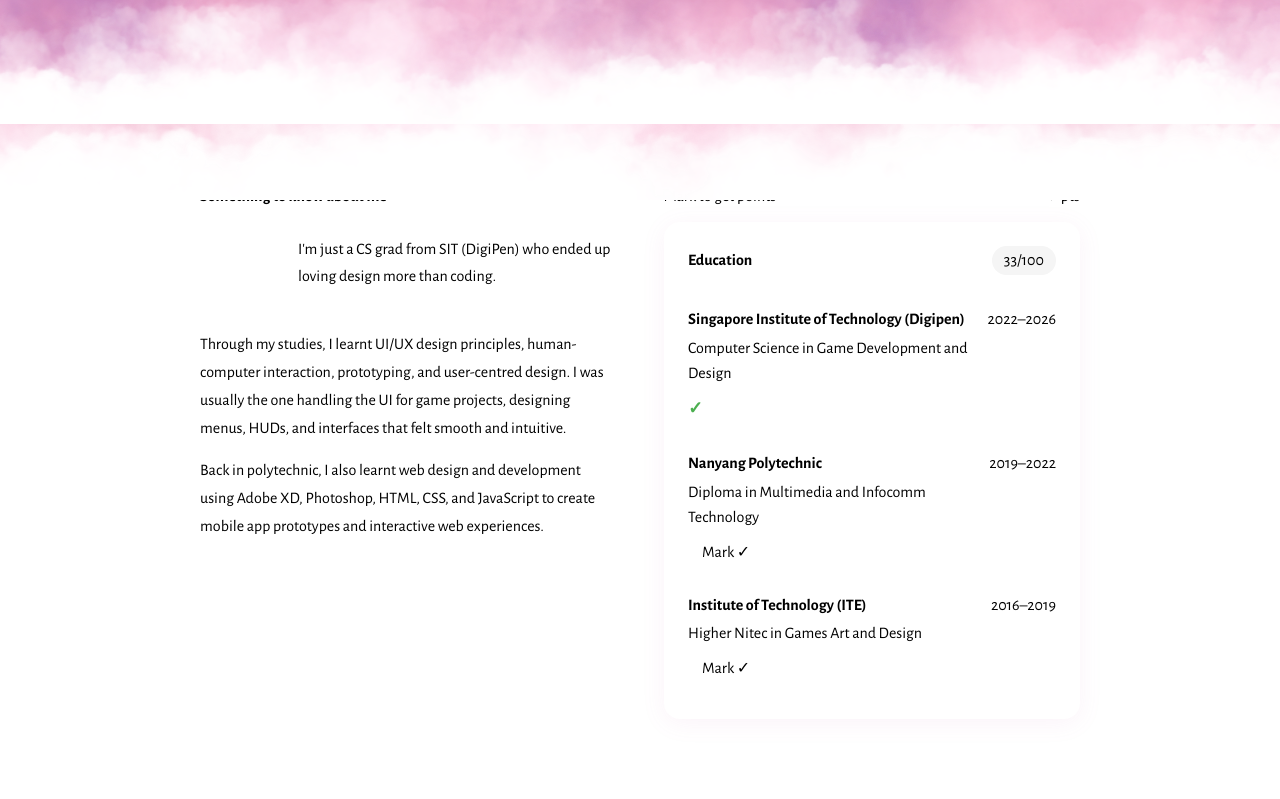
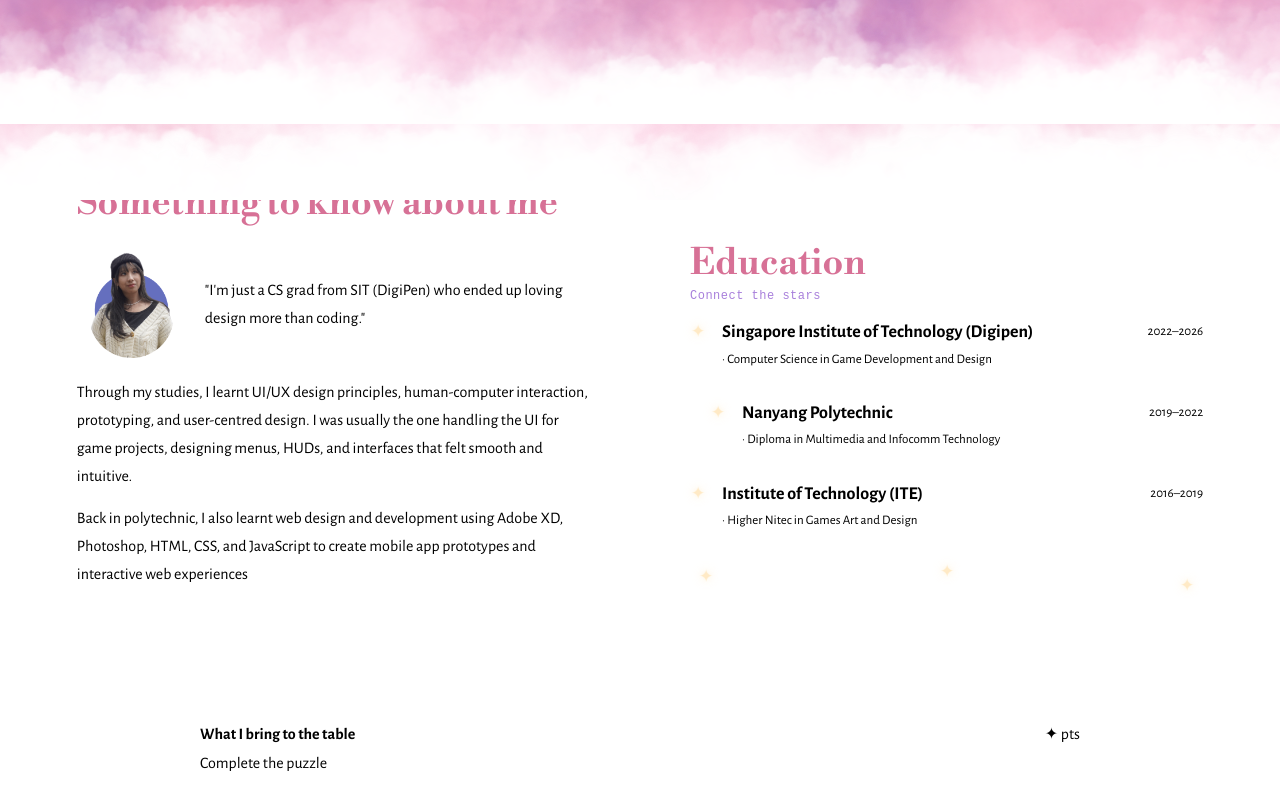
Before and after one commit to RinaFirdianaa/Portfolio, a React (Vite) app: page / in a window 1280 px wide. Shown: the part 600-1399 px from the top of the page. Built offline with nearby package versions, Linux system fonts and the light colour scheme; a web font is replaced by a local one.

Commit message:
completed about page

```diff
--- a/src/components/About/About.jsx
+++ b/src/components/About/About.jsx
@@ -4,29 +4,154 @@
  * interactive education card on the right.
  */
 
-import { useState } from 'react'
+import { useState, useRef, useEffect } from 'react'
 import { EDUCATION } from '@/constants/data'
+import { useSparkles } from '@/components/Sparkle/SparkleContext'
+import { useScore } from '@/components/Score/ScoreContext'
+import StarIcon from '@/components/StarIcon/StarIcon'
 import styles from './About.module.css'
 
+const BOTTOM_STARS = [
+  { id: 'star-a', size: '1.2rem' },
+  { id: 'star-b', size: '1.2rem' },
+  { id: 'star-c', size: '1.2rem' },
+]
+
+const SPARKLE_TRAVEL_MS  = 850
+const CONSTELLATION_SCORE = 10
+
+function AnimatedLine({ x1, y1, x2, y2, length, animate }) {
+  const ref = useRef(null)
+
+  useEffect(() => {
+    const el = ref.current
+    if (!el) return
+
+    if (animate) {
+      el.style.transition       = 'none'
+      el.style.strokeDasharray  = length
+      el.style.strokeDashoffset = length
+      requestAnimationFrame(() => {
+        requestAnimationFrame(() => {
+          el.style.transition       = 'stroke-dashoffset 0.6s ease'
+          el.style.strokeDashoffset = '0'
+        })
+      })
+    } else {
+      el.style.transition       = 'none'
+      el.style.strokeDasharray  = length
+      el.style.strokeDashoffset = '0'
+    }
+  }, [])
+
+  return (
+    <line
+      ref={ref}
+      x1={x1} y1={y1}
+      x2={x2} y2={y2}
+      className={styles.constellationLine}
+    />
+  )
+}
+
 export default function About() {
-  // Track which education entries the user has marked complete
-  const [marked, setMarked] = useState(
-    () => new Set(EDUCATION.filter((e) => e.completed).map((e) => e.id))
+  const [clickOrder, setClickOrder] = useState([])
+  const [marked, setMarked]         = useState(() => new Set())
+  const [lines, setLines]           = useState([])
+  const [completed, setCompleted]   = useState(false)
+
+  const { fireSparkles } = useSparkles()
+  const { addScore }     = useScore()
+
+  const totalStars = EDUCATION.length + BOTTOM_STARS.length
+  const isLocked   = completed
+
+  const starRefs = useRef({})
+  const cardRef  = useRef(null)
+
+  const getStarCentre = (id) => {
+    const el        = starRefs.current[id]
+    const container = cardRef.current
+    if (!el || !container) return null
+    const elRect        = el.getBoundingClientRect()
+    const containerRect = container.getBoundingClientRect()
+    return {
+      x: elRect.left + elRect.width  / 2 - containerRect.left,
+      y: elRect.top  + elRect.height / 2 - containerRect.top,
+    }
+  }
+
+  const getLineLength = (x1, y1, x2, y2) =>
+    Math.sqrt((x2 - x1) ** 2 + (y2 - y1) ** 2)
+
+  const handleStarClick = (id) => {
+    if (isLocked) return
+
+    setClickOrder((prev) => {
+      const idx = prev.indexOf(id)
+
+      if (idx !== -1) {
+        const newOrder = prev.slice(0, idx)
+        setLines((prevLines) => prevLines.slice(0, newOrder.length === 0 ? 0 : newOrder.length - 1))
+        setMarked((prevMarked) => {
+          const next = new Set(prevMarked)
+          prev.slice(idx).forEach((sid) => next.delete(sid))
+          return next
+        })
+        return newOrder
+      }
+
+      if (prev.length > 0) {
+        const from = getStarCentre(prev[prev.length - 1])
+        const to   = getStarCentre(id)
+        if (from && to) {
+          const length = getLineLength(from.x, from.y, to.x, to.y)
+          setLines((prevLines) => [
+            ...prevLines,
+            {
+              x1: from.x, y1: from.y,
+              x2: to.x,   y2: to.y,
+              length,
+              key: `${prev[prev.length - 1]}-${id}`,
+              animate: true,
+            }
+          ])
+        }
+      }
+
+      setMarked((prevMarked) => {
+        const next = new Set(prevMarked)
+        next.add(id)
+        return next
+      })
+
+      const newOrder = [...prev, id]
+
+      // Last star — fire sparkles and complete
+      if (newOrder.length === totalStars) {
+        setCompleted(true)
+        const lastBtn = starRefs.current[id]
+        const scoreEl = document.querySelector('[aria-label="Score badge"]')
+        if (lastBtn && scoreEl) {
+          const from = lastBtn.getBoundingClientRect()
+          const to   = scoreEl.getBoundingClientRect()
+          fireSparkles(
+            from.left + from.width  / 2,
+            from.top  + from.height / 2,
+            to.left   + to.width    / 2,
+            to.top    + to.height   / 2,
+            16
           )
+          setTimeout(() => addScore(CONSTELLATION_SCORE), SPARKLE_TRAVEL_MS)
+        }
+      }
 
-  const toggleMark = (id) => {
-    setMarked((prev) => {
-      const next = new Set(prev)
-      next.has(id) ? next.delete(id) : next.add(id)
-      return next
+      return newOrder
     })
   }
 
-  const score = Math.round((marked.size / EDUCATION.length) * 100)
-
   return (
     <section id="about" className={`section ${styles.about}`} aria-label="About me">
-      <div className="container">
       <div className={styles.grid}>
 
         {/* ---- Left: Bio ---- */}
@@ -34,15 +159,9 @@ export default function About() {
           <h2 className={styles.sectionTitle}>Something to know about me</h2>
 
           <div className={styles.avatarRow}>
-              {/*
-                REPLACE AVATAR:
-                <img src="/images/avatar.png" alt="Rina Firdiana" className={styles.avatar} />
-              */}
-              <div className={styles.avatarPlaceholder} aria-label="Profile photo placeholder">
-                <span>avatar</span>
-              </div>
+            <img src="/images/chibi.png" alt="Rina" className={styles.avatar} />
             <p className={styles.bioIntro}>
-                I'm just a CS grad from SIT (DigiPen) who ended up loving design more than coding.
+              "I'm just a CS grad from SIT (DigiPen) who ended up loving design more than coding."
             </p>
           </div>
 
@@ -54,24 +173,29 @@ export default function About() {
           <p className={styles.bioPara}>
             Back in polytechnic, I also learnt web design and development using Adobe XD,
             Photoshop, HTML, CSS, and JavaScript to create mobile app prototypes and interactive
-              web experiences.
+            web experiences
           </p>
         </div>
 
-          {/* ---- Right: Education card ---- */}
-          <div className={styles.educationCard}>
-            <div className={styles.cardTopRow}>
-              <span className={styles.cardHint}>Mark to get points</span>
-              <span className={styles.ptsBadge}>✦ pts</span>
-            </div>
+        {/* ---- Right: Education ---- */}
+        <div ref={cardRef} className={styles.educationCard}>
 
-            <div className={styles.card}>
-              <div className={styles.cardHeader}>
+          <svg className={styles.constellationSvg} aria-hidden="true">
+            {lines.map((line) => (
+              <AnimatedLine
+                key={line.key}
+                x1={line.x1} y1={line.y1}
+                x2={line.x2} y2={line.y2}
+                length={line.length}
+                animate={line.animate}
+              />
+            ))}
+          </svg>
+
           <h3 className={styles.cardTitle}>Education</h3>
-                <span className={styles.scoreChip} aria-label={`Score: ${score} out of 100`}>
-                  {score}/100
-                </span>
-              </div>
+          <p className={`${styles.cardSubtitle} ${completed ? styles.cardSubtitleDone : ''}`}>
+            {completed ? 'Completed!' : 'Connect the stars'}
+          </p>
 
           <ul className={styles.eduList}>
             {EDUCATION.map((edu, index) => {
@@ -81,35 +205,47 @@ export default function About() {
                   key={edu.id}
                   className={`${styles.eduItem} ${index < EDUCATION.length - 1 ? styles.hasDivider : ''}`}
                 >
-                      <div className={styles.eduRow}>
+                  <button
+                    ref={(el) => { starRefs.current[edu.id] = el }}
+                    className={`${styles.starBtn} ${isDone ? styles.starDone : ''}`}
+                    onClick={() => handleStarClick(edu.id)}
+                    style={{ cursor: isLocked ? 'default' : 'pointer' }}
+                    aria-label={`Mark ${edu.school} as complete`}
+                  >
+                    <StarIcon size="1.2rem" glow={isDone} />
+                  </button>
+
                   <div className={styles.eduInfo}>
                     <span className={styles.eduSchool}>{edu.school}</span>
-                          <span className={styles.eduCourse}>{edu.course}</span>
+                    <span className={styles.eduCourse}>· {edu.course}</span>
                   </div>
+
                   <span className={styles.eduPeriod}>{edu.period}</span>
-                      </div>
-                      <div className={styles.markRow}>
-                        {isDone ? (
-                          <span className={styles.checkDone} aria-label="Completed">✓</span>
-                        ) : (
-                          <button
-                            className={styles.markBtn}
-                            onClick={() => toggleMark(edu.id)}
-                            aria-label={`Mark ${edu.school} as complete`}
-                          >
-                            Mark ✓
-                          </button>
-                        )}
-                      </div>
                 </li>
               )
             })}
           </ul>
+
+          <div className={styles.bottomStars} aria-hidden="true">
+            {BOTTOM_STARS.map(({ id, size }) => {
+              const isDone = marked.has(id)
+              return (
+                <button
+                  key={id}
+                  ref={(el) => { starRefs.current[id] = el }}
+                  className={`${styles.starBtn} ${isDone ? styles.starDone : ''}`}
+                  onClick={() => handleStarClick(id)}
+                  style={{ cursor: isLocked ? 'default' : 'pointer' }}
+                  aria-label={`Star ${id}`}
+                >
+                  <StarIcon size={size} glow={isDone} />
+                </button>
+              )
+            })}
           </div>
         </div>
 
       </div>
-      </div>
     </section>
   )
 }
--- a/src/components/About/About.module.css
+++ b/src/components/About/About.module.css
@@ -2,204 +2,193 @@
    About.module.css
    ============================================================ */
 
-.about {}
+.about {
+  padding: 16px clamp(var(--space-2xl), 6vw, var(--space-4xl));
+}
 
 .grid {
-  /* border:1px solid red; */
   display: grid;
   grid-template-columns: 1fr 1fr;
-  gap: 48px;
+  gap: var(--space-4xl);
   align-items: start;
 }
 
 /* --- Bio --- */
 .sectionTitle {
-  font-family: var(--font-display);
-  font-size: var(--text-2xl);
-  color: var(--color-accent);
-  margin-bottom: 22px;
+  font: var(--font-h2);
+  color: var(--pink-60);
+  margin-bottom: 24px;
 }
 
 .avatarRow {
   display: flex;
-  align-items: flex-start;
+  align-items: center;
   gap: 18px;
-  margin-bottom: 18px;
+  margin-bottom: 20px;
 }
 
 .avatar {
-  width: 80px;
-  height: 80px;
-  border-radius: 50%;
-  object-fit: cover;
+  width: 110px;
+  height: 110px;
+  object-fit: contain;
   flex-shrink: 0;
 }
 
-.avatarPlaceholder {
-  width: 80px;
-  height: 80px;
-  border-radius: 50%;
-  background: linear-gradient(135deg, var(--color-primary), var(--color-accent));
-  flex-shrink: 0;
-  display: flex;
-  align-items: center;
-  justify-content: center;
-  font-size: var(--text-xs);
-  color: rgba(255, 255, 255, 0.65);
-  font-family: var(--font-body);
-}
-
 .bioIntro {
-  font-family: var(--font-body);
-  font-size: var(--text-sm);
+  font: var(--font-p2);
   color: var(--color-text-secondary);
   line-height: 1.7;
   padding-top: 4px;
 }
 
 .bioPara {
-  font-family: var(--font-body);
-  font-size: var(--text-sm);
+  font: var(--font-p2);
   color: var(--color-text-secondary);
   line-height: 1.75;
   margin-bottom: 14px;
 }
 
 /* --- Education card --- */
-.cardTopRow {
-  display: flex;
-  justify-content: space-between;
-  align-items: center;
-  margin-bottom: 12px;
+.educationCard {
+  position: relative;
+  padding-top: var(--space-2xl);
 }
 
-.cardHint {
-  font-family: var(--font-body);
-  font-size: var(--text-xs);
-  color: var(--color-text-light);
+/* --- Constellation SVG --- */
+.constellationSvg {
+  position: absolute;
+  inset: 0;
+  width: 100%;
+  height: 100%;
+  pointer-events: none;
+  z-index: 0;
+  overflow: visible;
 }
 
-.ptsBadge {
-  font-family: var(--font-body);
-  font-size: var(--text-xs);
-  color: var(--color-text-light);
-}
-
-.card {
-  background: var(--color-bg-card);
-  border-radius: var(--radius-lg);
-  padding: 24px;
-  box-shadow: var(--shadow-card);
-  border: 1px solid var(--color-border);
-}
-
-.cardHeader {
-  display: flex;
-  justify-content: space-between;
-  align-items: center;
-  margin-bottom: 18px;
+.constellationLine {
+  stroke: var(--yellow-40);
+  stroke-width: 1.5;
+  opacity: 0.7;
 }
 
 .cardTitle {
-  font-family: var(--font-display);
-  font-size: var(--text-lg);
-  color: var(--color-accent);
+  position: relative;
+  z-index: 1;
+  font: var(--font-h2);
+  color: var(--pink-60);
+  margin-bottom: 4px;
 }
 
-.scoreChip {
-  font-family: var(--font-body);
-  font-size: var(--text-sm);
-  color: var(--color-text-muted);
-  background: #f5f5f5;
-  border-radius: var(--radius-pill);
-  padding: 2px 12px;
+.cardSubtitle {
+  position: relative;
+  z-index: 1;
+  font: var(--font-gamemedium);
+  color: var(--purple-40);
+  letter-spacing: 0.5px;
+  transition: color 0.4s ease, filter 0.4s ease;
+}
+
+.cardSubtitleDone {
+  color: var(--yellow-40);
+  filter: drop-shadow(0 0 6px var(--yellow-40));
 }
 
 /* --- Education list --- */
 .eduList {
+  position: relative;
+  z-index: 1;
   display: flex;
   flex-direction: column;
   gap: 0;
+  list-style: none;
 }
 
 .eduItem {
-  padding-block: 14px;
+  display: flex;
+  align-items: flex-start;
+  gap: 16px;
+  padding-block: 16px;
 }
 
-.hasDivider {
-  border-bottom: 1px solid var(--color-bg-soft);
+/* --- Star button --- */
+.starBtn {
+  background: none;
+  border: none;
+  cursor: pointer;
+  padding: 0;
+  flex-shrink: 0;
+  margin-top: 2px;
+  opacity: 0.4;
+  transition: opacity 0.3s ease, transform 0.3s ease;
+  position: relative;
+  z-index: 1;
 }
 
-.eduRow {
-  display: flex;
-  justify-content: space-between;
-  align-items: flex-start;
-  gap: 12px;
-  margin-bottom: 8px;
+.starBtn:hover {
+  opacity: 0.8;
+  transform: scale(1.2);
 }
 
+.starDone {
+  opacity: 1;
+}
+
+/* --- Edu info --- */
 .eduInfo {
   display: flex;
   flex-direction: column;
-  gap: 3px;
+  gap: 4px;
   flex: 1;
+  position: relative;
+  z-index: 1;
 }
 
 .eduSchool {
-  font-family: var(--font-body);
-  font-size: var(--text-sm);
-  font-weight: 600;
+  font: var(--font-p1);
+  font-weight: 700;
   color: var(--color-text-primary);
 }
 
 .eduCourse {
-  font-family: var(--font-body);
-  font-size: var(--text-xs);
+  font: var(--font-p);
   color: var(--color-text-muted);
+  font-size: 13px;
 }
 
 .eduPeriod {
-  font-family: var(--font-body);
-  font-size: var(--text-xs);
+  font: var(--font-p);
+  font-size: 13px;
   color: var(--color-text-light);
   white-space: nowrap;
   flex-shrink: 0;
+  padding-top: 2px;
+  position: relative;
+  z-index: 1;
 }
 
-.markRow {
-  min-height: 26px;
+.eduItem:nth-child(1) .starBtn { margin-left: 0px; }
+.eduItem:nth-child(2) .starBtn { margin-left: 20px; }
+.eduItem:nth-child(3) .starBtn { margin-left: 0px; }
+
+/* --- Bottom decorative stars --- */
+.bottomStars {
+  position: relative;
+  z-index: 1;
   display: flex;
   align-items: center;
+  justify-content: space-between;
+  margin-top: 24px;
+  padding: 0 8px;
+  width: 100%;
 }
 
-.checkDone {
-  color: #4caf50;
-  font-size: 1.1rem;
-  font-weight: 700;
-}
-
-.markBtn {
-  background: var(--color-bg-card);
-  border: 1px solid var(--color-border-soft);
-  border-radius: var(--radius-pill);
-  padding: 3px 14px;
-  font-family: var(--font-body);
-  font-size: var(--text-xs);
-  color: var(--color-text-muted);
-  cursor: pointer;
-  transition: background var(--transition-fast), border-color var(--transition-fast);
-}
-
-.markBtn:hover {
-  background: #f5f0f5;
-  border-color: var(--color-primary);
-  color: var(--color-primary);
-}
+.bottomStars button:nth-child(1) { transform: translateY(-5px); }
+.bottomStars button:nth-child(2) { transform: translateY(-10px); }
+.bottomStars button:nth-child(3) { transform: translateY(4px); }
 
 /* --- Responsive --- */
 @media (max-width: 768px) {
   .grid {
     grid-template-columns: 1fr;
-    gap: 32px;
   }
 }
--- a/src/components/StarIcon/StarIcon.jsx
+++ b/src/components/StarIcon/StarIcon.jsx
@@ -3,12 +3,14 @@
  * Reusable ✦ star with optional glow and color.
  *
  * Props:
- *   size    — font size (default: '1em')
- *   color   — CSS color or var() (default: var(--yellow-40))
- *   glow    — boolean, adds a yellow glow (default: false)
+ *   size      — font size (default: '1em')
+ *   color     — CSS color or var() (default: var(--yellow-40))
+ *   glow      — boolean, adds a pulsing yellow glow (default: false)
  *   className — extra class names
- *   style   — inline styles
+ *   style     — inline styles
  */
+
+import styles from './StarIcon.module.css'
 
 export default function StarIcon({
   size      = '1em',
@@ -21,16 +23,10 @@ export default function StarIcon({
   return (
     <span
       aria-hidden="true"
-      className={className}
+      className={`${styles.star} ${glow ? styles.glow : ''} ${className}`}
       style={{
-        display:    'inline-block',
-        fontSize:   size,
+        fontSize: size,
         color,
-        filter: glow
-          ? `drop-shadow(0 0 4px ${color}) drop-shadow(0 0 10px ${color})`
-          : 'none',
-        lineHeight: 1,
-        flexShrink: 0,
         ...style,
       }}
       {...props}
--- /dev/null
+++ b/src/components/StarIcon/StarIcon.module.css
@@ -0,0 +1,30 @@
+/* ============================================================
+   StarIcon.module.css
+   ============================================================ */
+
+.star {
+  display: inline-block;
+  line-height: 1;
+  flex-shrink: 0;
+  animation: glowPulse 2s ease-in-out infinite;  /* always on */
+}
+
+@keyframes glowPulse {
+  0%, 100% {
+    filter:
+      drop-shadow(0 0 3px var(--yellow-20))
+      drop-shadow(0 0 6px var(--yellow-20));
+    transform: scale(0.9);
+  }
+  50% {
+    filter:
+      drop-shadow(0 0 8px var(--yellow-20))
+      drop-shadow(0 0 16px var(--yellow-20))
+      drop-shadow(0 0 24px var(--pink-20));
+    transform: scale(1.2);
+  }
+}
+
+.glow {
+  animation: glowPulse 2s ease-in-out infinite;
+}
--- a/src/styles/global.css
+++ b/src/styles/global.css
@@ -33,6 +33,7 @@
 
   /* Yellow */
   --yellow-10: #fff6e5;
+  --yellow-20: #ffe9bf;
   --yellow-40: #ffca70;
   --yellow-80: #a98039;
 
@@ -56,8 +57,8 @@
   --font-p1: 400 clamp(16px, 2vw, 18px)/1.4 var(--font-body);
   --font-p: 400 16px/1.5 var(--font-body);
 
-  --font-gamebig: clamp(20px, 4vw, 20px)/1.2 var(--font-game);
-  --font-gamemedium: clamp(16px, 2vw, 18px)/1.4 var(--font-game);
+  --font-gamebig: clamp(20px, 4vw, 24px)/1.2 var(--font-game);
+  --font-gamemedium: clamp(12px, 2vw, 12px)/1.4 var(--font-game);
   --font-gamesmall: 8px var(--font-game);
 
 
```
Also changed, not shown: src/components/Hero/Hero.jsx (+20 -20 lines), src/components/Hero/Hero.module.css (+11 -0 lines), src/components/Navbar/Navbar.jsx (+21 -15 lines), src/components/Navbar/Navbar.module.css (+15 -1 lines), public/images/chibi.png. Lines whose indentation alone changed are shown as unchanged.
